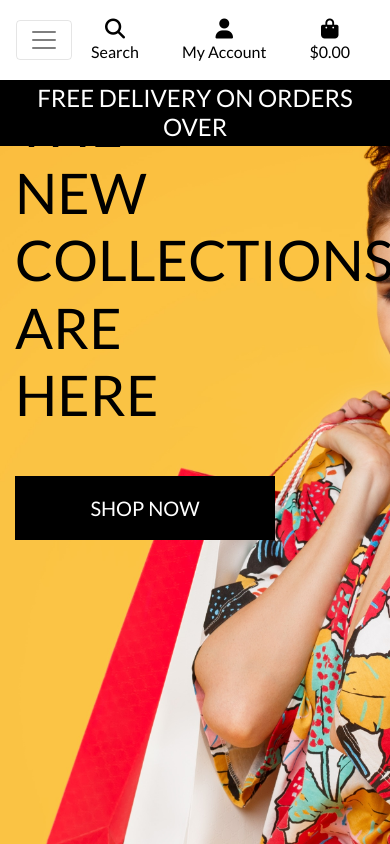
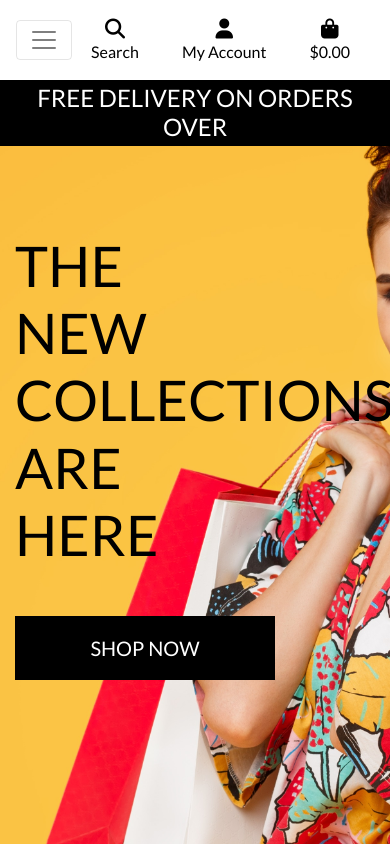
Before and after one commit to Fiona-T/boutique-ado-walkthrough, a Django app: page / in a window 390 px wide. Run offline with Django 3.2, Linux system fonts and the light colour scheme; some libraries are stand-ins or nearby versions.

Commit message:
style: add extra padding for mobile view on header

```diff
--- a/static/css/base.css
+++ b/static/css/base.css
@@ -94,3 +94,14 @@ body {
         padding-top: 164px;
     }
 }
+
+/* pad the top a bit when navbar is collapsed on mobile */
+@media (max-width: 991px) {
+    .header-container {
+        padding-top: 116px;
+    }
+
+    body {
+        height: calc(100vh - 116px);
+    }
+}
```
